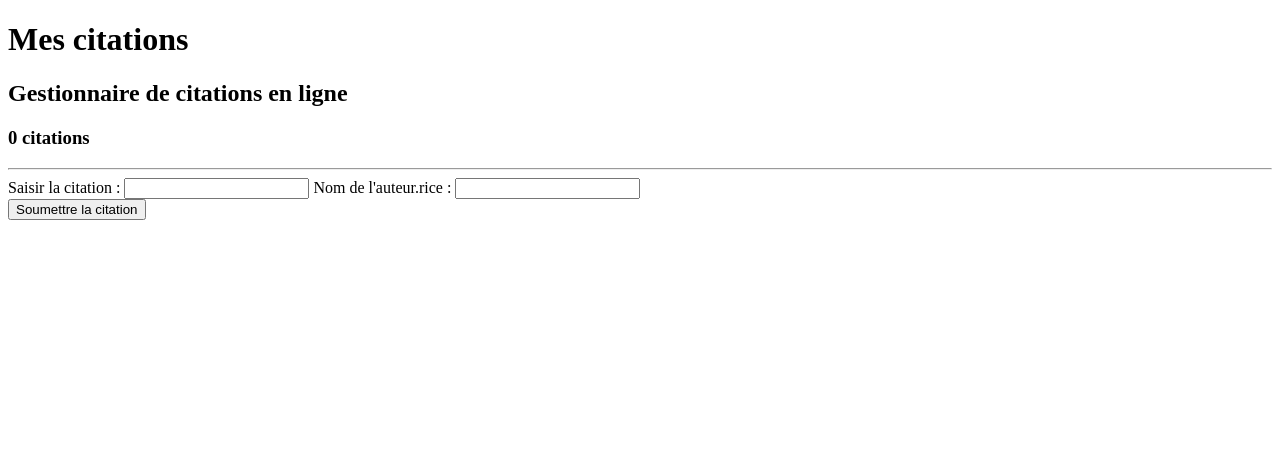
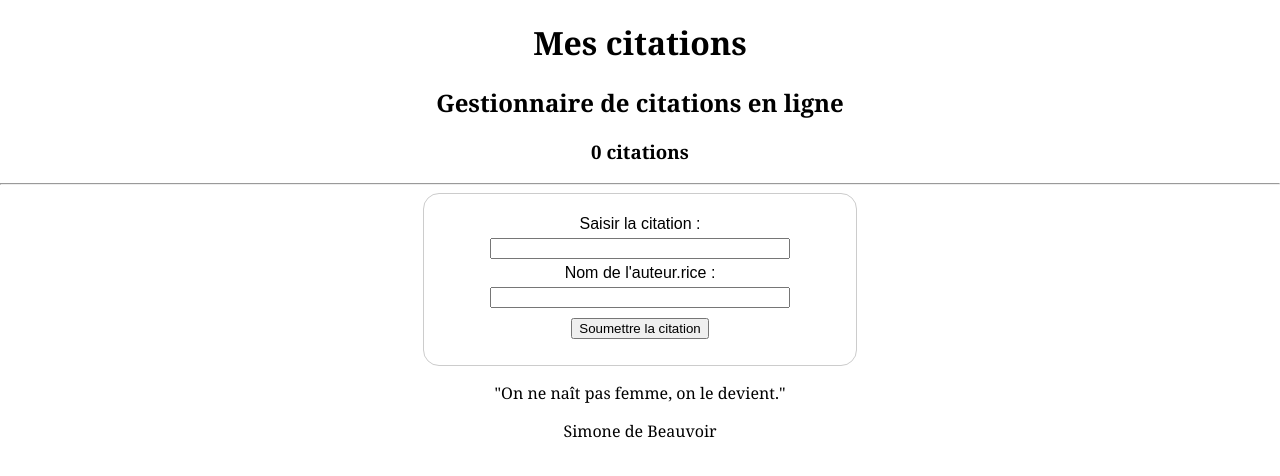
Before and after one commit to adebaille/quotations-app, a plain HTML site: page index.html in a window 1280 px wide. Drawn offline with Linux system fonts and the light colour scheme.

Commit message:
étape 3 : ajout d'une quote-list + mise en place css

```diff
--- a/index.html
+++ b/index.html
@@ -4,6 +4,8 @@
     <meta charset="UTF-8">
     <meta name="viewport" content="width=device-width, initial-scale=1.0">
     <title>quotation app</title>
+    <link rel="stylesheet" href="style.css">
+    <script src="script.js"></script>
 </head>
 <body>
     <h1>Mes citations</h1>
@@ -12,12 +14,18 @@
     <hr></hr>
     <form id="formulaire" action="" method="get">
         <label for="enter citation">Saisir la citation :</label>
-        <input type="text" id="enter citation" name="saisir la citation">
-        <label for="author">Nom de l'auteur.rice :</label>
-        <input type="text" id="author" name="nom de l'auteur.rice">
+        <input type="text" id="citation" name="saisir la citation">
+        <label for="name author">Nom de l'auteur.rice :</label>
+        <input type="text" id="name author" name="nom de l'auteur.rice">
         <div class="button">
         <button type="submit">Soumettre la citation</button>
         </div>
     </form>
+    <div id="quote-list">
+        <div class="quote">
+            <p class="text">"On ne naît pas femme, on le devient."</p>
+            <p class="author">Simone de Beauvoir</p>
+        </div>
+    </div>
 </body>
 </html>
--- a/style.css
+++ b/style.css
@@ -0,0 +1,30 @@
+body {
+    margin: auto;
+    text-align: center;
+    font-family:Cambria, Cochin, Georgia, Times, 'Times New Roman', serif
+}
+
+form {
+    font-family:Arial, Helvetica, sans-serif;
+    font-size: medium;
+    margin: auto;
+    width: 400px;
+    padding: 1em;
+    border: 1px solid #ccc;
+    border-radius: 1em;
+}
+
+label {
+    display: flex;
+    justify-content: center;
+    margin: 5px;
+}
+
+button {
+  margin: 10px
+}
+
+input {
+  width: 300px;
+  box-sizing: border-box;
+}
```
